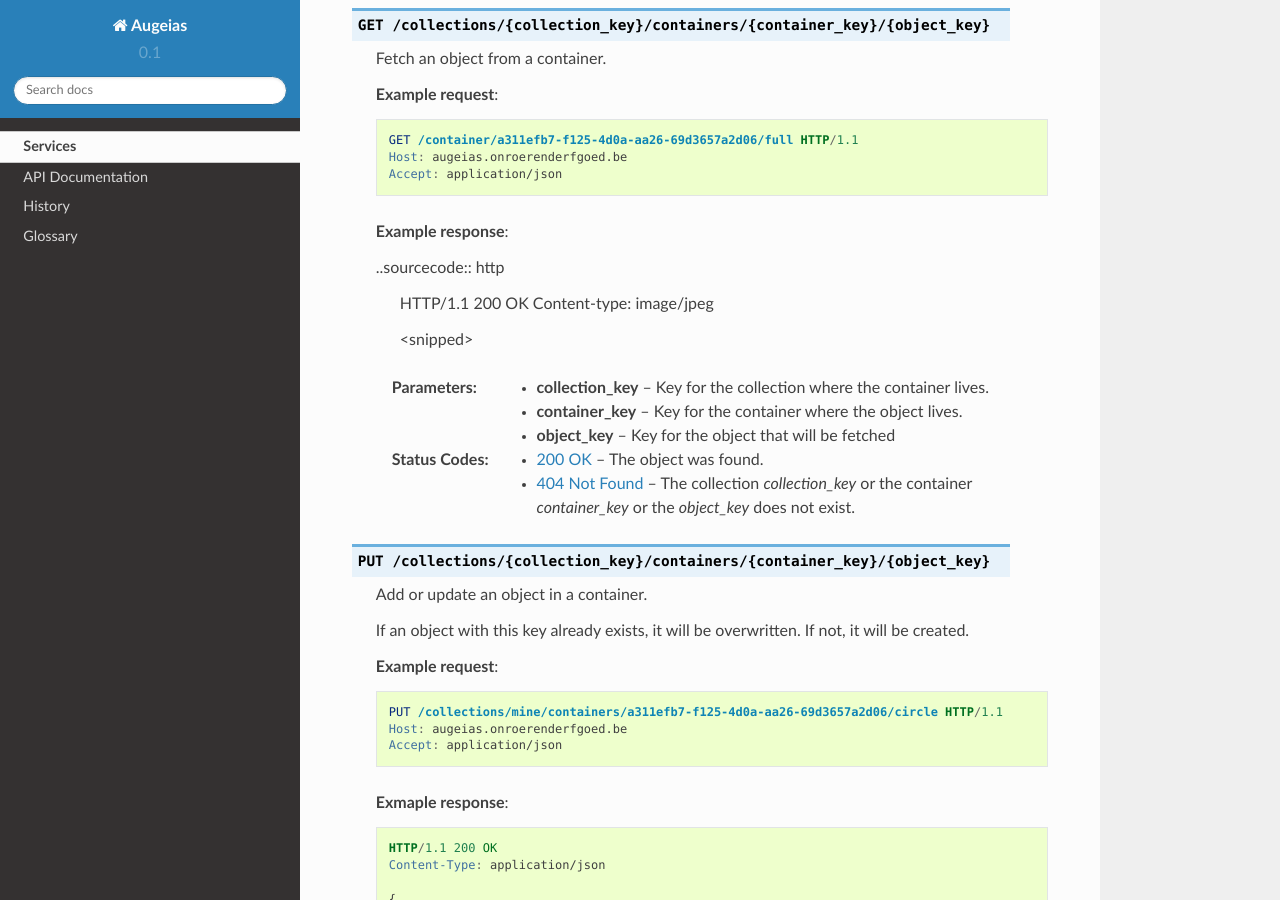
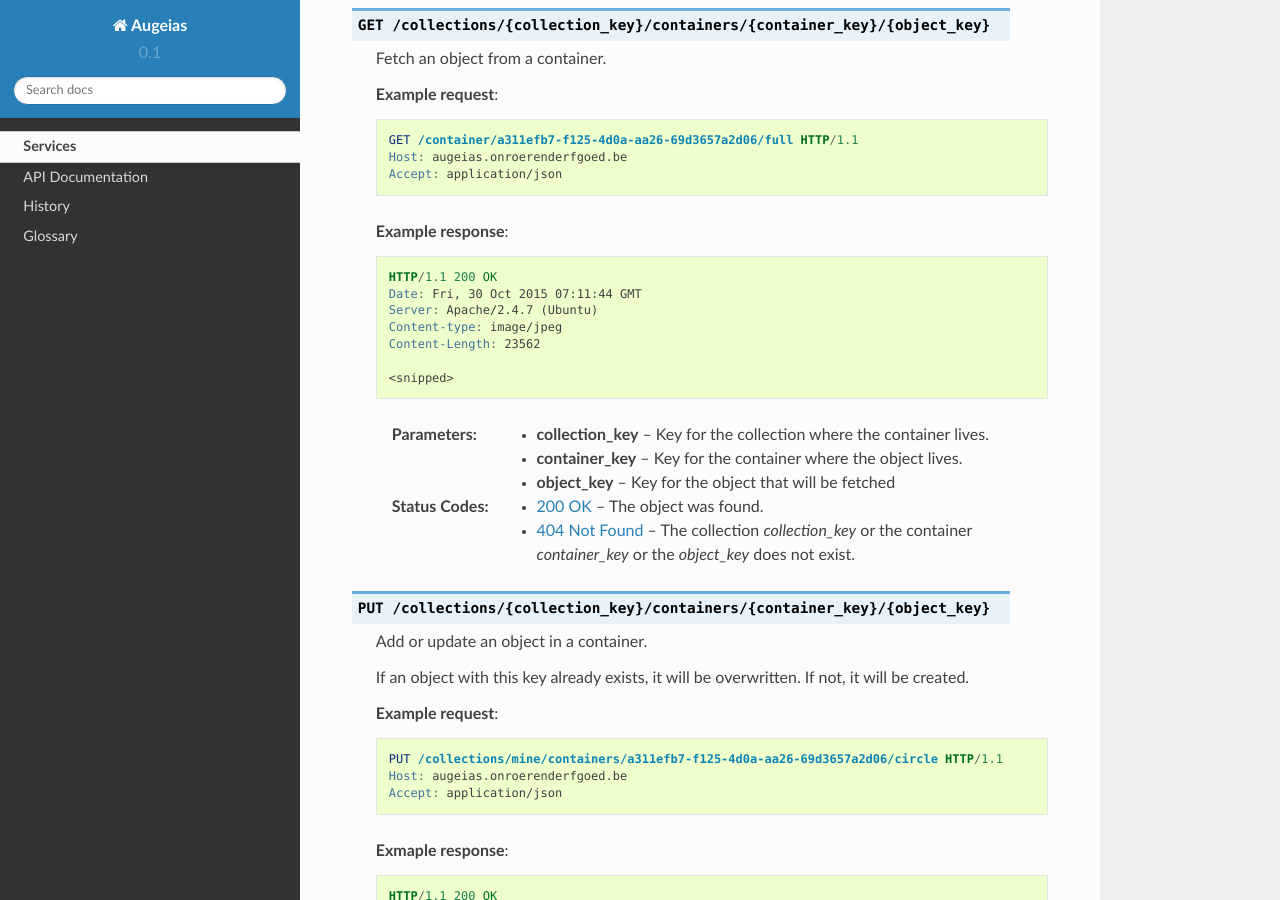
Before and after one commit to OnroerendErfgoed/augeias, a Sphinx documentation site: the page built from docs/service.rst, in a window 1280 px wide and 900 px high, scrolled down 3587 px. Built offline with Sphinx 7.4.7 and the Read the Docs theme 2.0.0, drawn with Linux system fonts in a browser that asks for light colours.

Commit message:
Fix docs in a few places.

```diff
--- a/docs/service.rst
+++ b/docs/service.rst
@@ -227,10 +227,13 @@ container are 1 or more objects.
 
     **Example response**:
 
-    ..sourcecode:: http
+    .. sourcecode:: http
 
         HTTP/1.1 200 OK
+        Date: Fri, 30 Oct 2015 07:11:44 GMT
+        Server: Apache/2.4.7 (Ubuntu)
         Content-type: image/jpeg
+        Content-Length: 23562
 
         <snipped>
 
```
